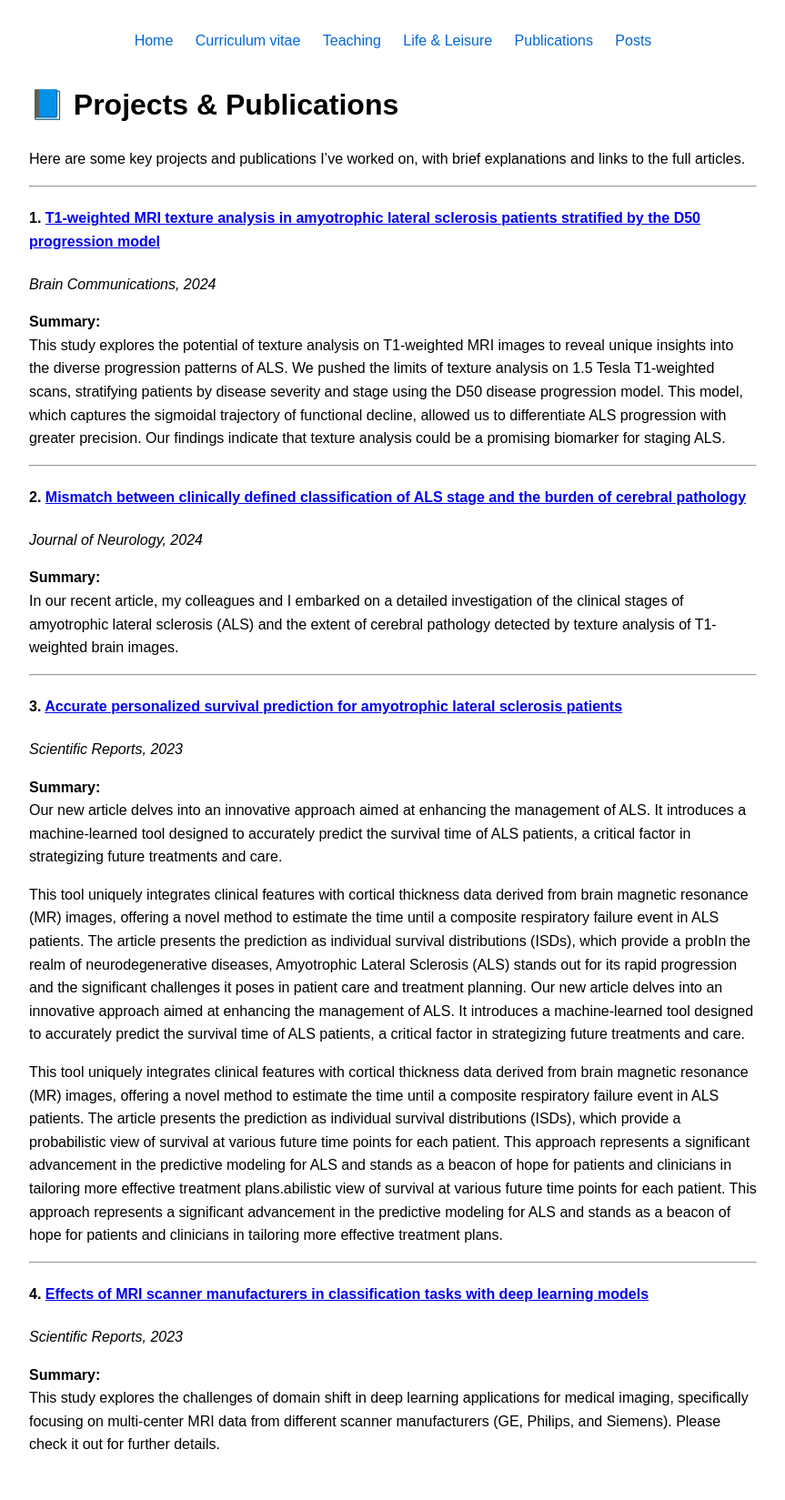
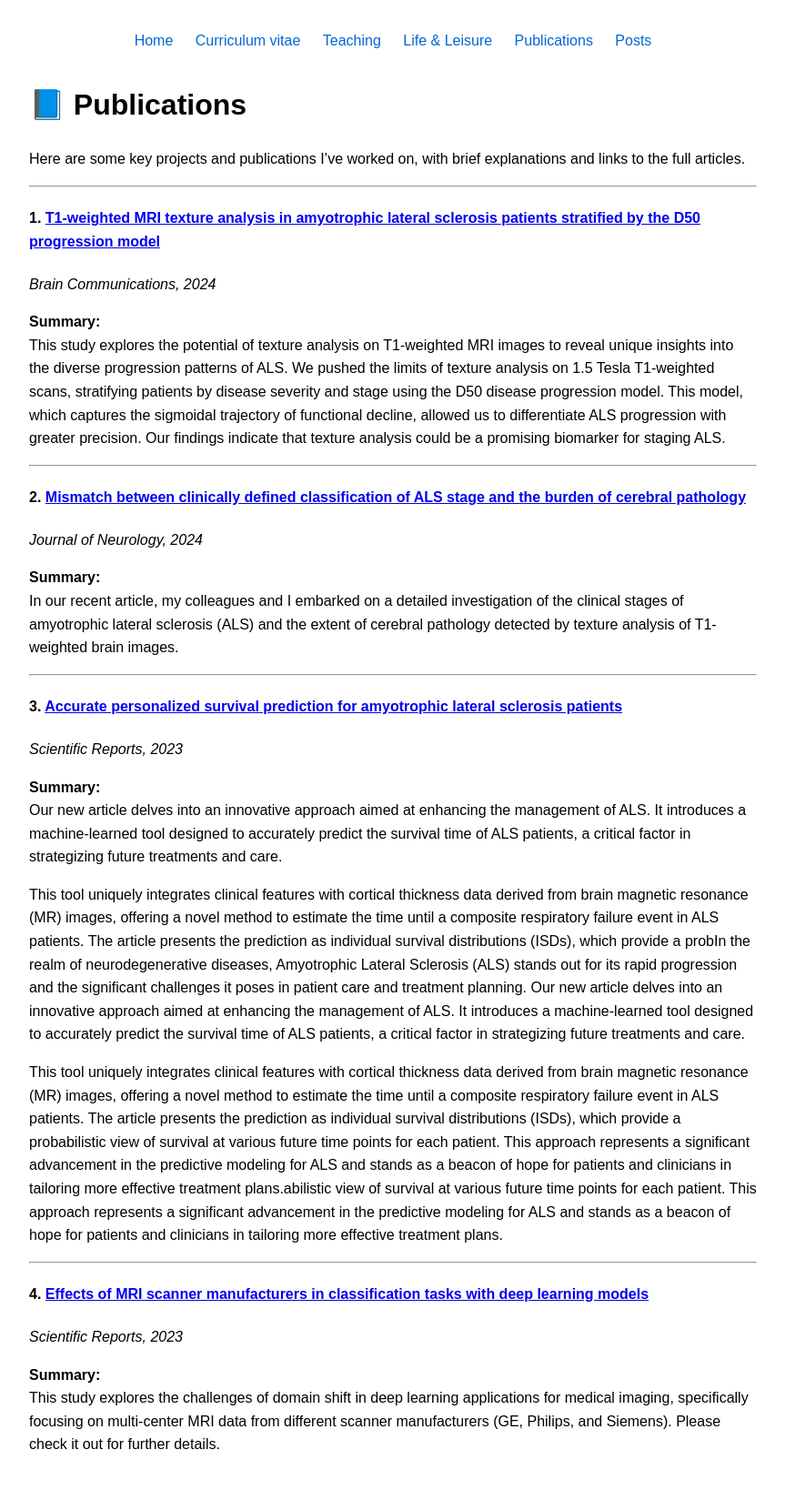
Before and after one commit to Pedram-Parnianpour/pedram-parnianpour.github.io, a Jekyll site: the page built from Projects.md, in a window 1280 px wide. Shown: the whole page at 91% size, without its empty margins (208-1071 px from the left). Built offline with Jekyll 4.4.1, drawn with Linux system fonts in a browser that asks for light colours; our own code applies the rules of GitHub Pages for plain Markdown files.

Commit message:
Update Projects.md

```diff
--- a/Projects.md
+++ b/Projects.md
@@ -1,4 +1,4 @@
-# 📘 Projects & Publications
+# 📘 Publications
 
 Here are some key projects and publications I've worked on, with brief explanations and links to the full articles.
 
```
